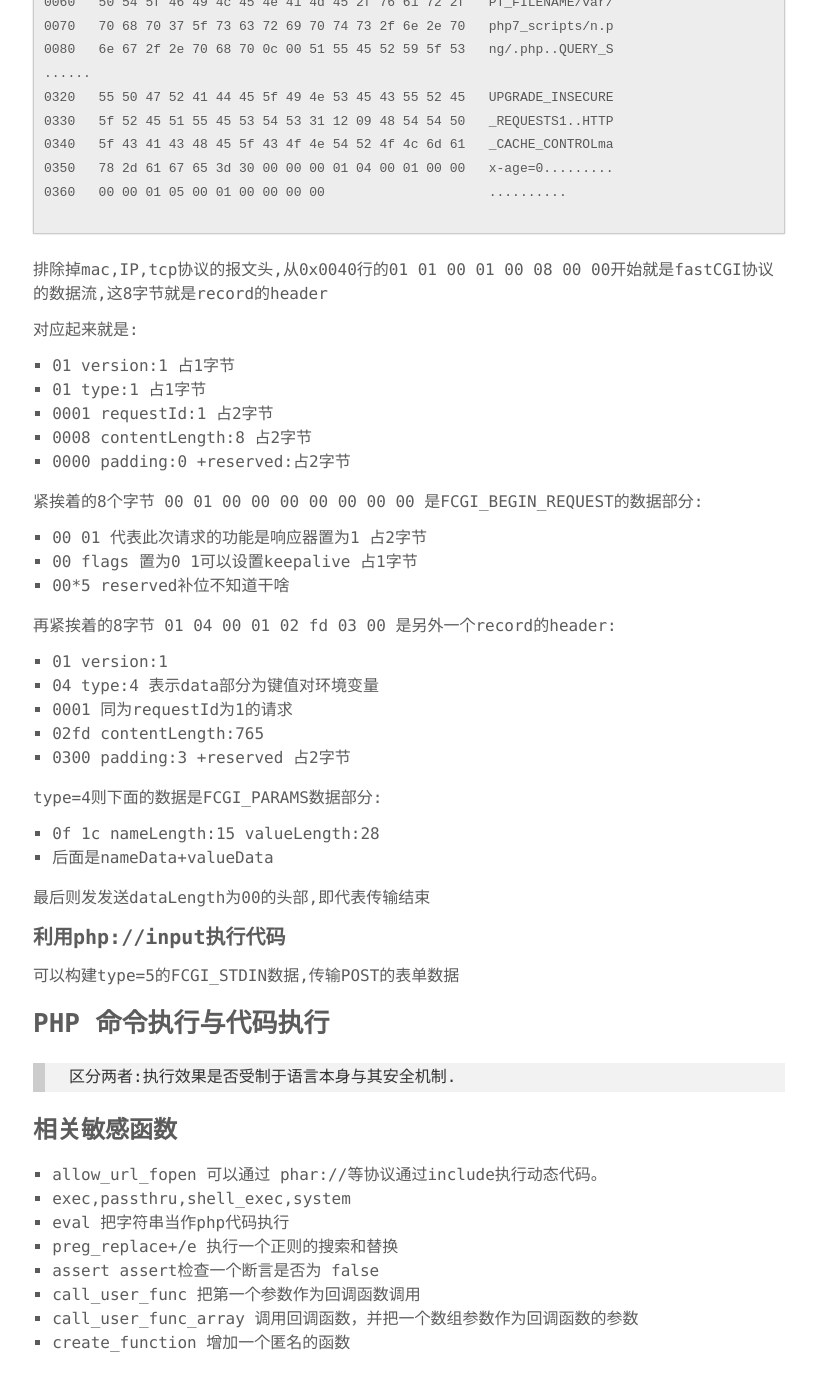
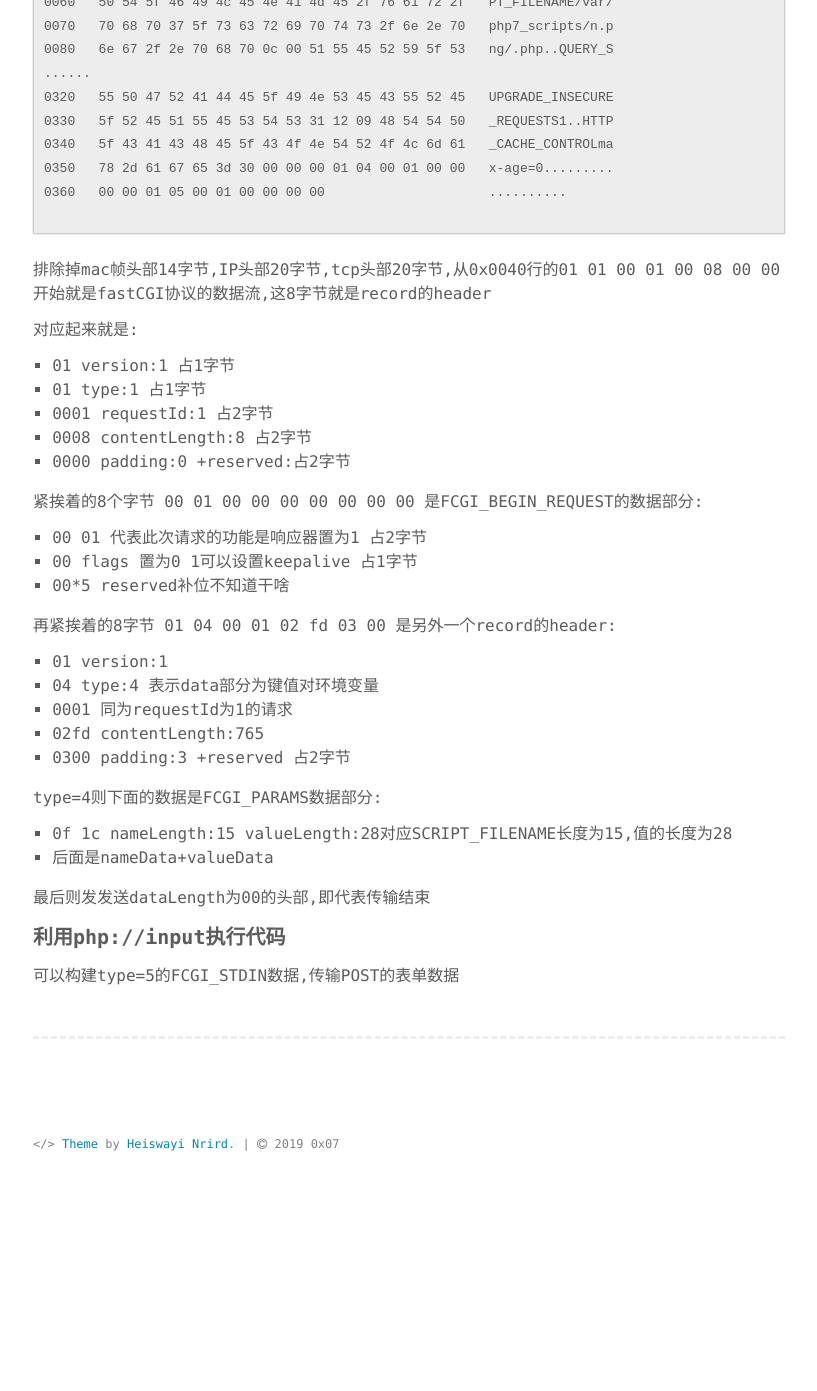
Before and after one commit to alivk353/alivk353.github.io, a Jekyll site: the page built from _posts/2019-07-13-php-fpm的未授权访问.md, in a window 1280 px wide and 1400 px high, scrolled down 4928 px. Shown: the top 1391 px of the window, without its empty margins (231-1048 px from the left). Built offline with Jekyll 4.4.1, drawn with Linux system fonts in a browser that asks for light colours; our own code applies the rules of GitHub Pages for plain Markdown files; after the commit the page ends 6129 px from its top, so only the background shows below that.

Commit message:
update01

````diff
--- a/_posts/2019-07-13-php-fpm的未授权访问.md
+++ b/_posts/2019-07-13-php-fpm的未授权访问.md
@@ -203,7 +203,7 @@ php-fpm在两个进程通信之间没有进行安全验证,如果这个端口暴
 
 ```
 
-排除掉mac,IP,tcp协议的报文头,从0x0040行的01 01 00 01 00 08 00 00开始就是fastCGI协议的数据流,这8字节就是record的header
+排除掉mac帧头部14字节,IP头部20字节,tcp头部20字节,从0x0040行的01 01 00 01 00 08 00 00开始就是fastCGI协议的数据流,这8字节就是record的header
 
 对应起来就是:
 - 01 version:1 占1字节
@@ -228,7 +228,7 @@ php-fpm在两个进程通信之间没有进行安全验证,如果这个端口暴
 
 type=4则下面的数据是FCGI_PARAMS数据部分:
 
-- 0f 1c nameLength:15 valueLength:28
+- 0f 1c nameLength:15 valueLength:28对应SCRIPT_FILENAME长度为15,值的长度为28
 - 后面是nameData+valueData
 
 最后则发发送dataLength为00的头部,即代表传输结束
@@ -236,19 +236,3 @@ type=4则下面的数据是FCGI_PARAMS数据部分:
 #### 利用php://input执行代码
 
 可以构建type=5的FCGI_STDIN数据,传输POST的表单数据
-
-
-## PHP 命令执行与代码执行
-
-> 区分两者:执行效果是否受制于语言本身与其安全机制.
-
-### 相关敏感函数
-
-- allow_url_fopen 可以通过 phar://等协议通过include执行动态代码。
-- exec,passthru,shell_exec,system
-- eval 把字符串当作php代码执行
-- preg_replace+/e 执行一个正则的搜索和替换
-- assert assert检查一个断言是否为 false
-- call_user_func 把第一个参数作为回调函数调用
-- call_user_func_array 调用回调函数，并把一个数组参数作为回调函数的参数
-- create_function 增加一个匿名的函数
````
Also changed, not shown: _posts/2019-06-29-Git使用备忘.md (line endings or trailing spaces).
